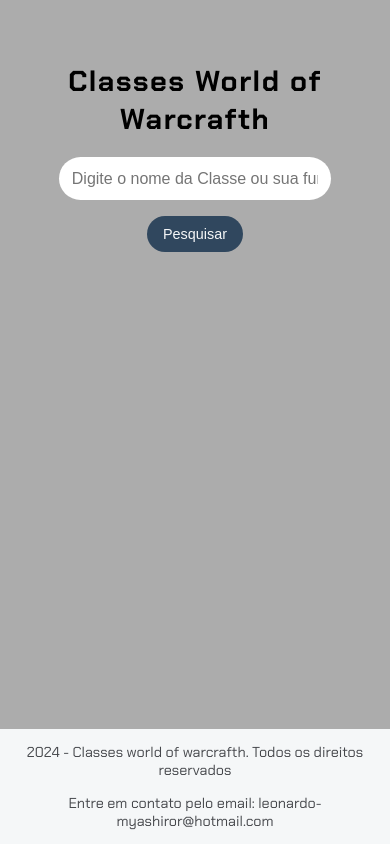
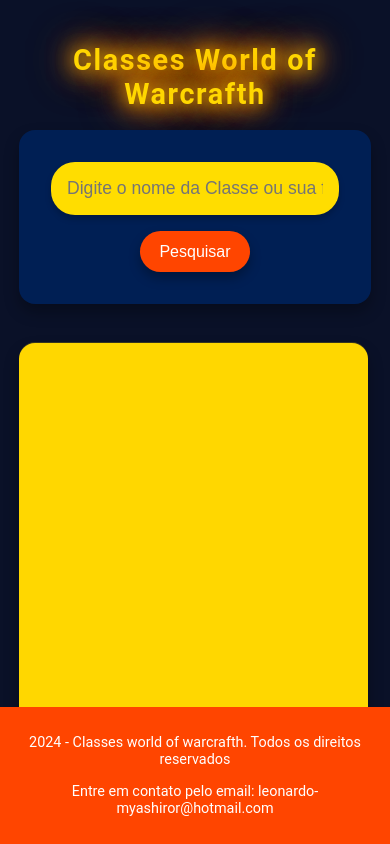
Before and after one commit to Myashiror/Classes-World-of-Warcraft, a plain HTML site: page index.html in a window 390 px wide. Drawn offline with Linux system fonts and the light colour scheme.

Commit message:
Add files via upload

```diff
--- a/index.html
+++ b/index.html
@@ -1,6 +1,8 @@
 <!DOCTYPE html>
 <html lang="pt-br">
 <head>
+    <link href="https://fonts.googleapis.com/css2?family=Orbitron:wght@400;700&display=swap" rel="stylesheet">
+
     <meta charset="UTF-8">
     <meta name="viewport" content="width=device-width, initial-scale=1.0">
     <title>WoW-Class</title>
--- a/styles.css
+++ b/styles.css
@@ -1,10 +1,7 @@
-/* Importa a fonte Chakra Petch do Google Fonts */
-@import url('https://fonts.googleapis.com/css2?family=Chakra+Petch:ital,wght@0,300;0,400;0,500;0,600;0,700;1,300;1,400;1,500;1,600;1,700&display=swap');
-
 /* Estiliza o corpo da página */
 body {
-    font-family: "Chakra Petch", sans-serif; /* Define a fonte padrão */
-    background-color: #acacac; /* Cor de fundo da página */
+    font-family: "Roboto", sans-serif; /* Fonte moderna e legível */
+    background-color: #0A1128; /* Azul escuro vibrante para o fundo */
     display: flex; /* Usa Flexbox para layout */
     flex-direction: column; /* Alinha os itens na vertical */
     align-items: center; /* Centraliza os itens horizontalmente */
@@ -16,10 +13,21 @@ body {
 
 /* Estiliza os títulos h1 */
 h1 {
-    font-size: 2.5rem; /* Tamanho da fonte */
-    color: #000000; /* Cor do texto */
+    font-size: 3rem; /* Tamanho grande da fonte */
+    color: #FFD700; /* Dourado vibrante para o texto */
     text-align: center; /* Alinha o texto ao centro */
     letter-spacing: 0.4rem; /* Espaçamento entre letras */
+    animation: glow 2s infinite alternate; /* Animação de brilho */
+}
+
+/* Animação de brilho */
+@keyframes glow {
+    0% {
+        text-shadow: 0 0 10px #FFD700, 0 0 20px #FF4500, 0 0 30px #FF4500, 0 0 40px #FFD700;
+    }
+    100% {
+        text-shadow: 0 0 20px #FFD700, 0 0 30px #FF4500, 0 0 40px #FFD700, 0 0 50px #FF4500;
+    }
 }
 
 /* Estiliza as seções da página */
@@ -28,6 +36,10 @@ section {
     flex-direction: column; /* Alinha os itens na vertical */
     align-items: center; /* Centraliza os itens horizontalmente */
     margin-bottom: 3rem; /* Espaçamento abaixo de cada seção */
+    background-color: #001F54; /* Fundo azul vibrante para seções */
+    padding: 2rem; /* Espaçamento interno */
+    border-radius: 1rem; /* Borda arredondada */
+    box-shadow: 0 8px 15px rgba(0, 0, 0, 0.3); /* Sombra mais intensa */
 }
 
 /* Estiliza os inputs dentro das seções */
@@ -37,26 +49,35 @@ section input {
     padding: 1rem; /* Espaçamento interno */
     border-radius: 1.5rem; /* Borda arredondada */
     margin-bottom: 1rem; /* Espaçamento abaixo dos inputs */
-    color: #45474B; /* Cor do texto */
-    font-size: 1rem; /* Tamanho da fonte */
-    box-sizing: border-box; /* Inclui padding e border na largura total */
+    color: #FF4500; /* Cor vibrante para o texto */
+    background-color: #FFDD00; /* Fundo amarelo vibrante */
+    font-size: 1.1rem; /* Tamanho da fonte */
+    box-shadow: 0 4px 6px rgba(0, 0, 0, 0.2); /* Adiciona uma leve sombra */
+    transition: transform 0.3s ease; /* Adiciona uma transição suave */
+}
+
+/* Efeito hover nos inputs */
+section input:hover {
+    transform: scale(1.05); /* Aumenta levemente o tamanho ao passar o mouse */
 }
 
 /* Estiliza os botões dentro das seções */
 section button {
-    padding: 0.8rem 1.2rem; /* Espaçamento interno do botão */
+    padding: 1rem 2rem; /* Espaçamento interno do botão */
     border: none; /* Remove a borda padrão */
-    border-radius: 1.5rem; /* Borda arredondada */
-    background-color: #30475E; /* Cor de fundo do botão */
-    color: #F5F7F8; /* Cor do texto do botão */
-    font-size: 1rem; /* Tamanho da fonte */
+    border-radius: 2rem; /* Borda arredondada */
+    background-color: #FF4500; /* Fundo vermelho vibrante */
+    color: #FFFFFF; /* Cor do texto do botão */
+    font-size: 1.2rem; /* Tamanho da fonte */
     cursor: pointer; /* Muda o cursor para indicar que é clicável */
+    transition: background-color 0.3s ease, transform 0.3s ease; /* Transições suaves */
+    box-shadow: 0 6px 12px rgba(0, 0, 0, 0.3); /* Sombra mais pronunciada */
 }
 
-/* Adiciona efeito hover ao botão de pesquisa */
+/* Adiciona efeito hover ao botão */
 section button:hover {
-    background-color: #30475E; /* Muda a cor de fundo ao passar o mouse */
-    box-shadow: 0 4px 8px rgba(0, 0, 0, 0.2); /* Adiciona uma sombra mais intensa */
+    background-color: #FFD700; /* Muda a cor de fundo ao passar o mouse */
+    transform: translateY(-5px); /* Levanta levemente o botão */
 }
 
 /* Estiliza a caixa de resultados da pesquisa */
@@ -64,103 +85,123 @@ section button:hover {
     width: 60rem; /* Largura máxima da caixa de resultados */
     height: 46vh; /* Altura máxima da caixa de resultados */
     overflow-y: auto; /* Adiciona rolagem vertical se necessário */
-    margin-top: 1rem; /* Espaçamento acima da caixa de resultados */
+    margin-top: 1.5rem; /* Espaçamento acima da caixa de resultados */
     padding: 1rem; /* Espaçamento interno */
-    border-radius: 0.6rem; /* Borda arredondada */
+    border-radius: 1rem; /* Borda arredondada */
+    background-color: #FFD700; /* Fundo dourado vibrante */
+    box-shadow: 0 8px 15px rgba(0, 0, 0, 0.3); /* Sombra mais intensa */
+    animation: bounce 1.5s infinite; /* Animação de "pulsar" */
+}
+
+/* Animação de "pulsar" */
+@keyframes bounce {
+    0%, 100% {
+        transform: translateY(0);
+    }
+    50% {
+        transform: translateY(-10px);
+    }
 }
 
 /* Estiliza cada item de resultado */
 .item-resultado {
-    background: #FFFFFF; /* Cor de fundo dos itens */
-    border-radius: 0.6rem; /* Borda arredondada */
+    background: #FF4500; /* Fundo vermelho vibrante para os itens */
+    border-radius: 1rem; /* Borda arredondada */
     padding: 1rem; /* Espaçamento interno */
     margin-bottom: 1rem; /* Espaçamento abaixo dos itens */
-    box-shadow: 0 2px 4px rgba(0, 0, 0, 0.1); /* Sombra leve */
+    box-shadow: 0 4px 8px rgba(0, 0, 0, 0.2); /* Sombra leve */
+    transition: transform 0.3s ease; /* Transição suave */
+}
+
+/* Efeito hover nos itens de resultado */
+.item-resultado:hover {
+    transform: translateY(-5px); /* Levanta levemente o item ao passar o mouse */
 }
 
 /* Estiliza os títulos dentro dos itens de resultado */
 .item-resultado h2 {
-    font-size: 1.5rem; /* Tamanho da fonte */
-    color: #222831; /* Cor do texto */
+    font-size: 1.6rem; /* Tamanho da fonte */
+    color: #FFFFFF; /* Cor do texto */
 }
 
 /* Estiliza os links dentro dos itens de resultado */
 .item-resultado a {
     text-decoration: none; /* Remove o sublinhado padrão dos links */
-    color: #30475E; /* Cor do texto dos links */
+    color: #FFD700; /* Cor dourada para os links */
 }
 
-/* Estiliza os links quando são passados o mouse sobre */
+/* Estiliza os links ao passar o mouse */
 .item-resultado a:hover {
     text-decoration: underline; /* Adiciona sublinhado ao passar o mouse */
 }
 
 /* Estiliza a descrição meta dentro dos itens de resultado */
 .descricao-meta {
-    color: #45474B; /* Cor do texto */
+    color: #FFFFFF; /* Cor branca para o texto */
     margin: 0.5rem 0; /* Margem acima e abaixo */
+    font-family: "Orbitron", sans-serif; /* Fonte chamativa */
+    font-size: 1rem; /* Tamanho da fonte */
 }
+
 
 /* Estiliza o rodapé da página */
 footer {
-    background-color: #F5F7F8; /* Cor de fundo do rodapé */
-    color: #45474B; /* Cor do texto */
+    background-color: #FF4500; /* Fundo vermelho vibrante para o rodapé */
+    color: #FFFFFF; /* Cor do texto */
     text-align: center; /* Alinha o texto ao centro */
-    padding: 0; /* Espaçamento interno */
+    padding: 0.8rem 0; /* Espaçamento interno */
     width: 100%; /* Largura total da página */
     position: absolute; /* Posiciona o rodapé */
     bottom: 0; /* Alinha ao fundo da página */
     font-size: 1rem; /* Tamanho da fonte */
 }
 
+/* Responsividade para tablets */
 @media (max-width: 768px) {
     h1 {
-        font-size: 2rem; /* Tamanho da fonte em telas menores */
-        letter-spacing: 0.2rem; /* Espaçamento entre letras em telas menores */
+        font-size: 2.2rem; /* Tamanho da fonte em telas menores */
+        letter-spacing: 0.2rem; /* Espaçamento entre letras */
     }
 
     section input {
-        width: 25rem; /* Largura dos inputs em telas menores */
-        padding: 0.8rem; /* Espaçamento interno em telas menores */
+        width: 24rem; /* Largura dos inputs em telas menores */
     }
 
     .resultados-pesquisa {
-        width: 40rem; /* Largura da caixa de resultados em telas menores */
-        height: 40vh; /* Altura da caixa de resultados em telas menores */
+        width: 90%; /* Largura da caixa de resultados em telas menores */
     }
 
     .item-resultado h2 {
-        font-size: 1.3rem; /* Tamanho da fonte dos títulos em telas menores */
+        font-size: 1.3rem; /* Tamanho da fonte dos títulos */
     }
 }
 
 /* Responsividade para celulares */
 @media (max-width: 480px) {
-
     h1 {
         font-size: 1.8rem; /* Tamanho da fonte em telas pequenas */
-        letter-spacing: 0.1rem; /* Espaçamento entre letras em telas pequenas */
+        letter-spacing: 0.1rem; /* Espaçamento entre letras */
     }
 
     section input {
-        width: 17rem; /* Largura total dos inputs em telas pequenas */
+        width: 16rem; /* Largura total dos inputs em telas pequenas */
     }
 
     section button {
-        padding: 0.6rem 1rem; /* Espaçamento interno do botão em telas pequenas */
-        font-size: 0.9rem; /* Tamanho da fonte do botão em telas pequenas */
+        padding: 0.7rem 1.2rem; /* Espaçamento interno do botão */
+        font-size: 1rem; /* Tamanho da fonte do botão */
     }
 
     .resultados-pesquisa {
         width: 90%; /* Largura da caixa de resultados em telas pequenas */
-        height: 50vh; /* Altura da caixa de resultados em telas pequenas */
     }
 
     .item-resultado h2 {
-        font-size: 1.1rem; /* Tamanho da fonte dos títulos em telas pequenas */
+        font-size: 1.1rem; /* Tamanho da fonte dos títulos */
     }
 
     footer {
-        font-size: 0.9rem; /* Tamanho da fonte do rodapé em telas pequenas */
+        font-size: 0.9rem; /* Tamanho da fonte do rodapé */
     }
+
 }
```
